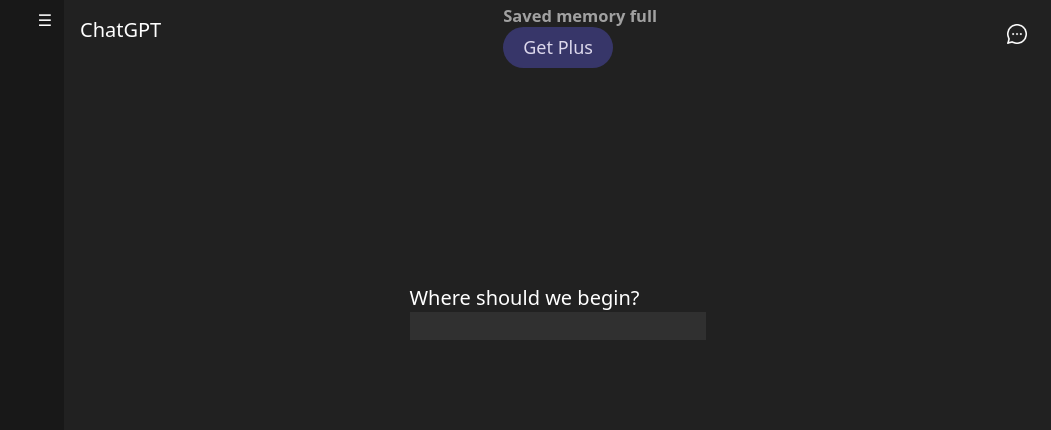
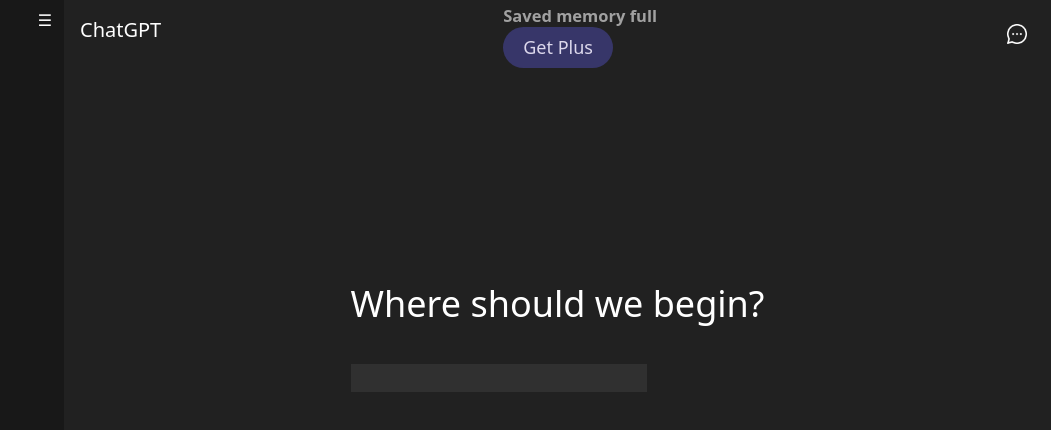
Before and after one commit to akshitvigg/FE, a React (Vite) app: page / in a window 1280 px wide. Shown: the top 430 px of the page, without its empty margins (229-1280 px from the left). Built offline with nearby package versions, Linux system fonts and the light colour scheme.

Commit message:
space added

```diff
--- a/src/App.tsx
+++ b/src/App.tsx
@@ -38,8 +38,8 @@
         </div>
 
         <div className=" mt-54 flex justify-center">
-          <div>
-            <p>Where should we begin?</p>
+          <div className=" space-y-10">
+            <p className=" text-4xl">Where should we begin?</p>
             <div>
               <input className=" bg-[#303030]" type="text" />
             </div>
```
